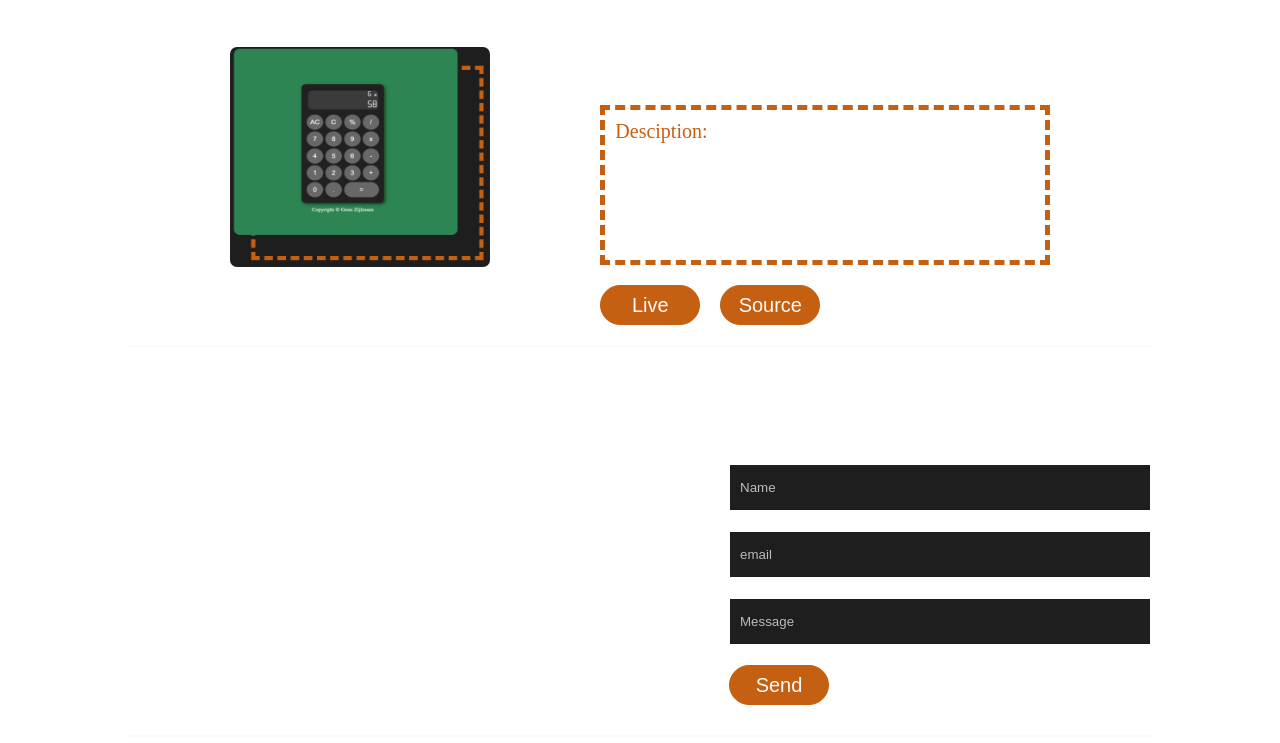
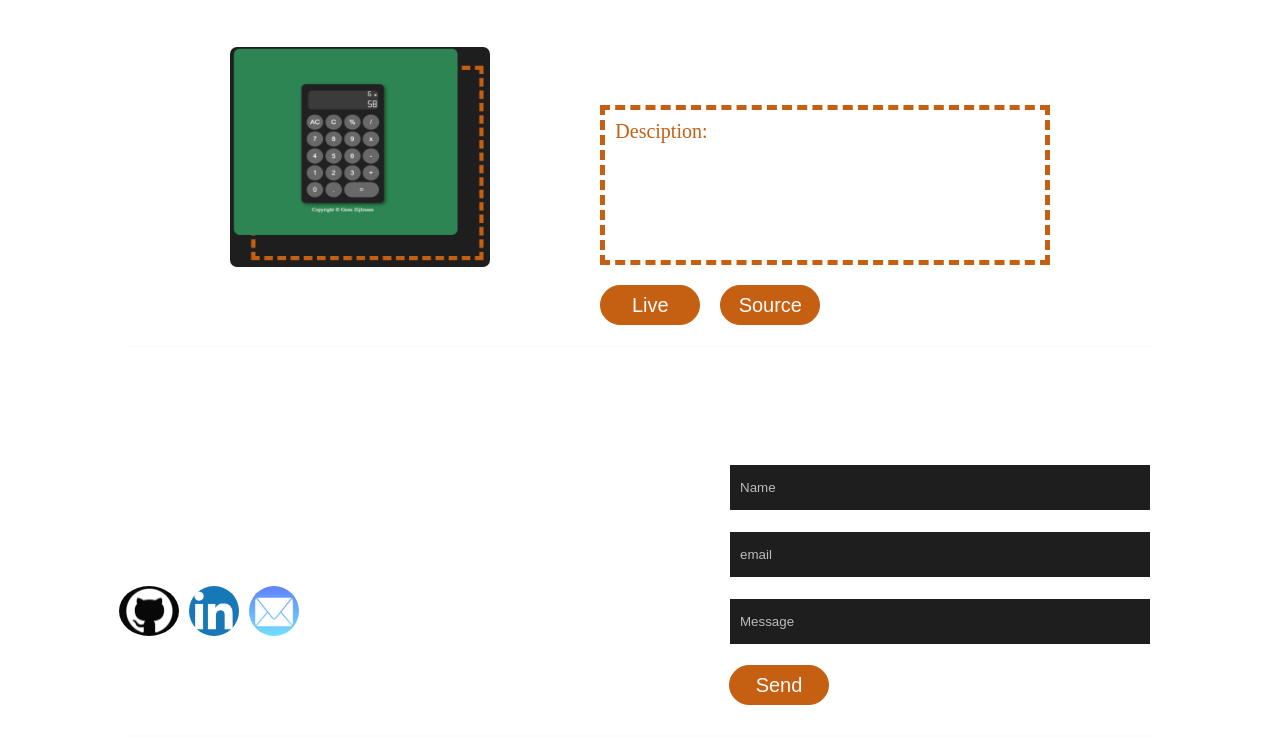
Before and after one commit to GeneZijlboot/Personal-Portfolio, a website built with webpack: page dist/index.html in a window 1280 px wide. Shown: the part 2757-3500 px from the top of the page. Built offline with nearby package versions, Linux system fonts and the light colour scheme.

Commit message:
adding contact buttons

```diff
--- a/dist/index.html
+++ b/dist/index.html
@@ -198,6 +198,11 @@
                     <div class="Content">
                         <div class="contactWidgets">
                             <p class="ContactText">If you have an oppertunity to share, or would like to discuss anything. You can leave your details here</p>
+                            <div style="display:flex; gap: 10px; margin-top: 20px;">
+                                <a href="https://github.com/GeneZijlboot"><img style="height: 50px; width: 60px; border-radius: 50%;"src="../src/ContactImages/Github.png"></a>
+                                <a href="https://www.linkedin.com/in/gene-zijlmans-297a41247/"><img style="height: 50px; width: 50px; border-radius: 50%;"src="../src/ContactImages/Linkedin.png"></a>
+                                <a class="mailto" href="mailto:Gene.cyberzijlmans@gmail.com"><img style="height: 50px; width: 50px; border-radius: 50%;"src="../src/ContactImages/mail.png"></a>
+                            </div>
                         </div>
                         <div>
                             <form>
```
Also changed, not shown: src/ContactImages/Github.png (added), src/ContactImages/Linkedin.png (added), src/ContactImages/mail.png (added).
